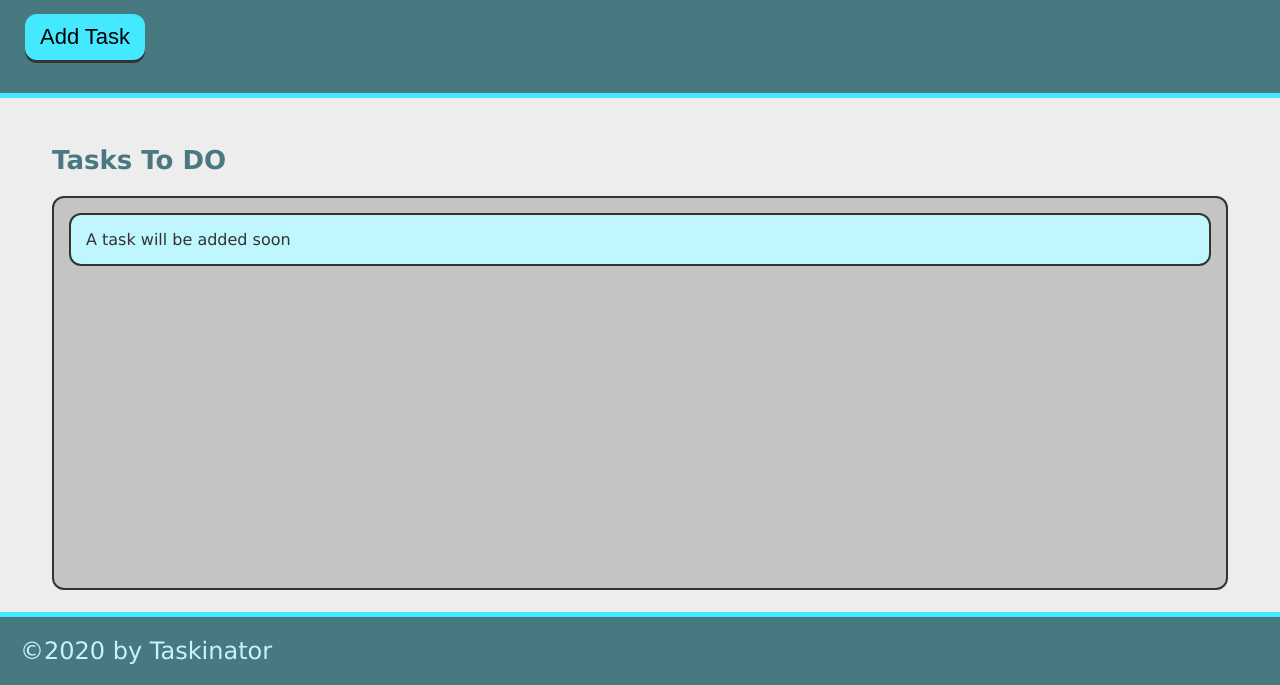
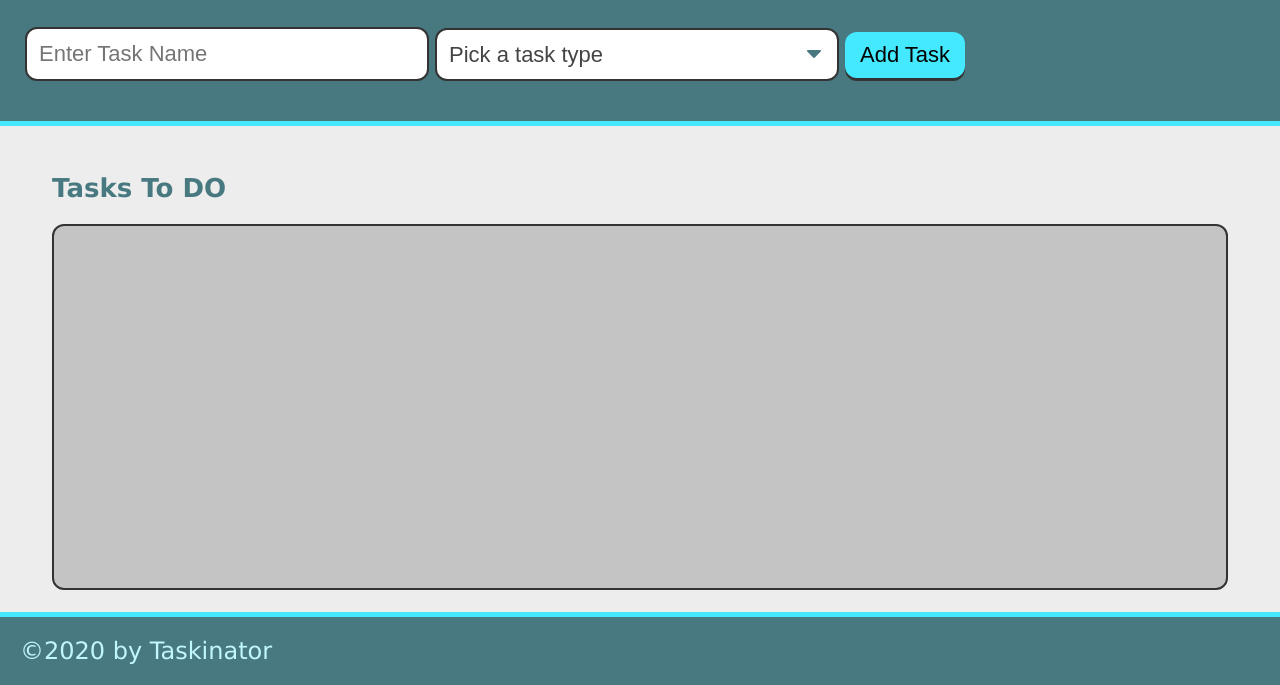
Before and after one commit to Emmagollan/taskinator, a plain HTML site: page index.html in a window 1280 px wide. Shown: the part 115-800 px from the top of the page. Drawn offline with Linux system fonts and the light colour scheme; files whose address does not match are found by name.

Commit message:
added form in HTML

```diff
--- a/index.html
+++ b/index.html
@@ -13,16 +13,31 @@
     <header>
         <h1 class="page-title">Taskinator</h1>
         <p>Click the button below to add a new task!</p>
-        <button class="btn" id="save-task">Add Task</button>
+        <form id="task-form">
+          <div class="form-group">
+            <input type="text" name="task-name" placeholder="Enter Task Name" />
+          </div>
+          <div class="form-group">
+              <select name="task-type" class="select-dropdown">
+                <option value="" disabled selected>Pick a task type</option>
+                <option value="Print">Print</option>
+                <option value="Web">Web</option>
+                <option value="Mobile">Mobile</option>
+              </select>
+          </div>
+          <div class="form-group">
+            <button class="btn" id="save-task">Add Task</button>
+          </div>
+        </form>
+
 
     </header>
 
     <main class="page-content">
       <section class="task-list-wrapper">
         <h2 class="list-title">Tasks To DO</h2>
-        <ul class="task-list" id="tasks-to-do">
-          <li class="task-item">A task will be added soon</li>
-        </ul>
+        <ul class="task-list" id="tasks-to-do"></ul>
+
       </section>
     </main>
 
```
